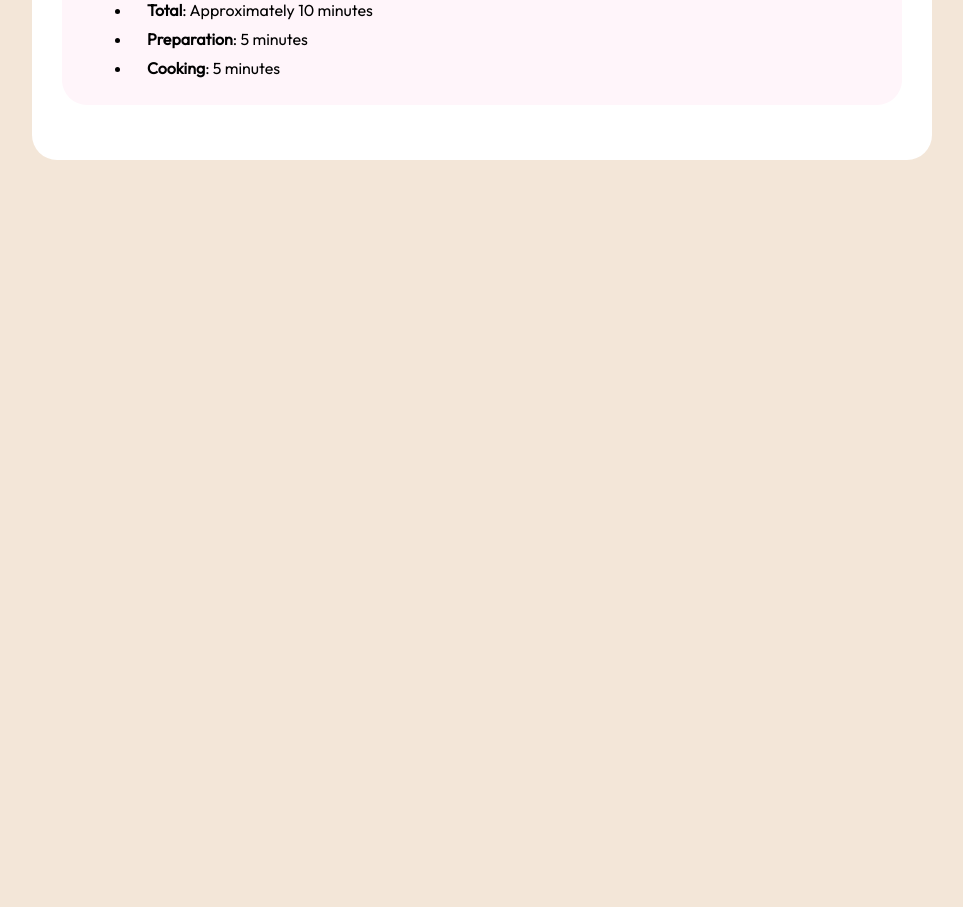
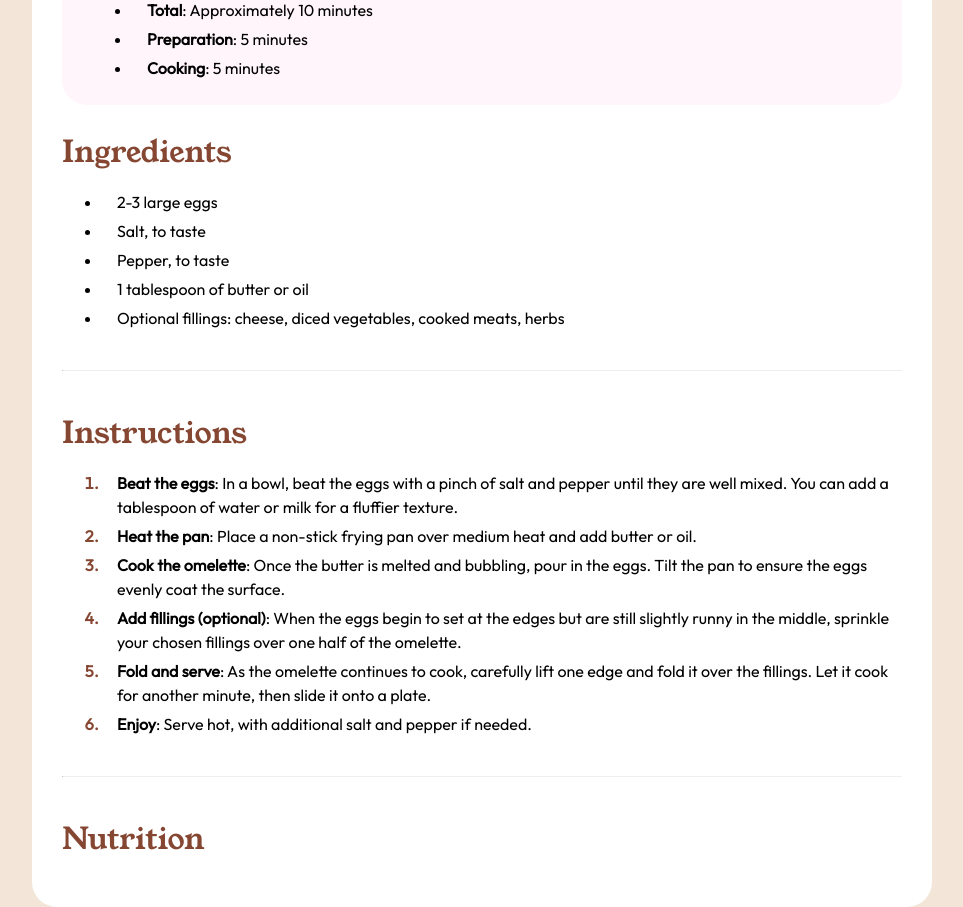
Before and after one commit to tyVespA/recipe-page, a React (Vite) app: page / in a window 1280 px wide. Shown: the part 680-1587 px from the top of the page, without its empty margins (158-1121 px from the left). Before the commit the page ends 840 px from the top, so only its background shows below. Built offline with nearby package versions, Linux system fonts and the light colour scheme.

Commit message:
Add Ingredients section

```diff
--- a/src/App.jsx
+++ b/src/App.jsx
@@ -24,6 +24,50 @@
           </li>
         </ul>
       </div>
+      <h2>Ingredients</h2>
+      <ul>
+        <li>2-3 large eggs</li>
+        <li>Salt, to taste</li>
+        <li>Pepper, to taste</li>
+        <li>1 tablespoon of butter or oil</li>
+        <li>
+          Optional fillings: cheese, diced vegetables, cooked meats, herbs
+        </li>
+      </ul>
+      <hr />
+      <h2>Instructions</h2>
+      <ol>
+        <li>
+          <strong>Beat the eggs</strong>: In a bowl, beat the eggs with a pinch
+          of salt and pepper until they are well mixed. You can add a tablespoon
+          of water or milk for a fluffier texture.
+        </li>
+        <li>
+          <strong>Heat the pan</strong>: Place a non-stick frying pan over
+          medium heat and add butter or oil.
+        </li>
+        <li>
+          <strong>Cook the omelette</strong>: Once the butter is melted and
+          bubbling, pour in the eggs. Tilt the pan to ensure the eggs evenly
+          coat the surface.
+        </li>
+        <li>
+          <strong>Add fillings (optional)</strong>: When the eggs begin to set
+          at the edges but are still slightly runny in the middle, sprinkle your
+          chosen fillings over one half of the omelette.
+        </li>
+        <li>
+          <strong>Fold and serve</strong>: As the omelette continues to cook,
+          carefully lift one edge and fold it over the fillings. Let it cook for
+          another minute, then slide it onto a plate.
+        </li>
+        <li>
+          <strong>Enjoy</strong>: Serve hot, with additional salt and pepper if
+          needed.
+        </li>
+      </ol>
+      <hr />
+      <h2>Nutrition</h2>
     </div>
   );
 }
```
